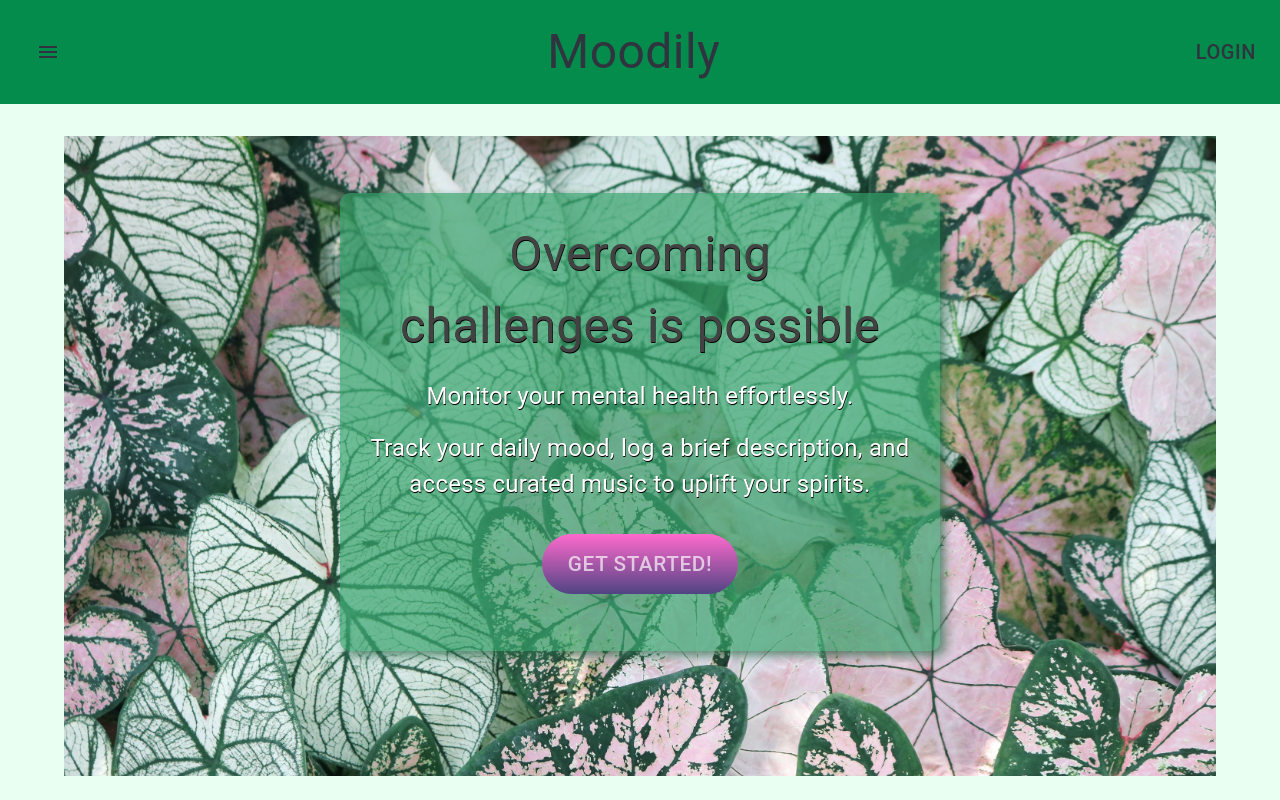
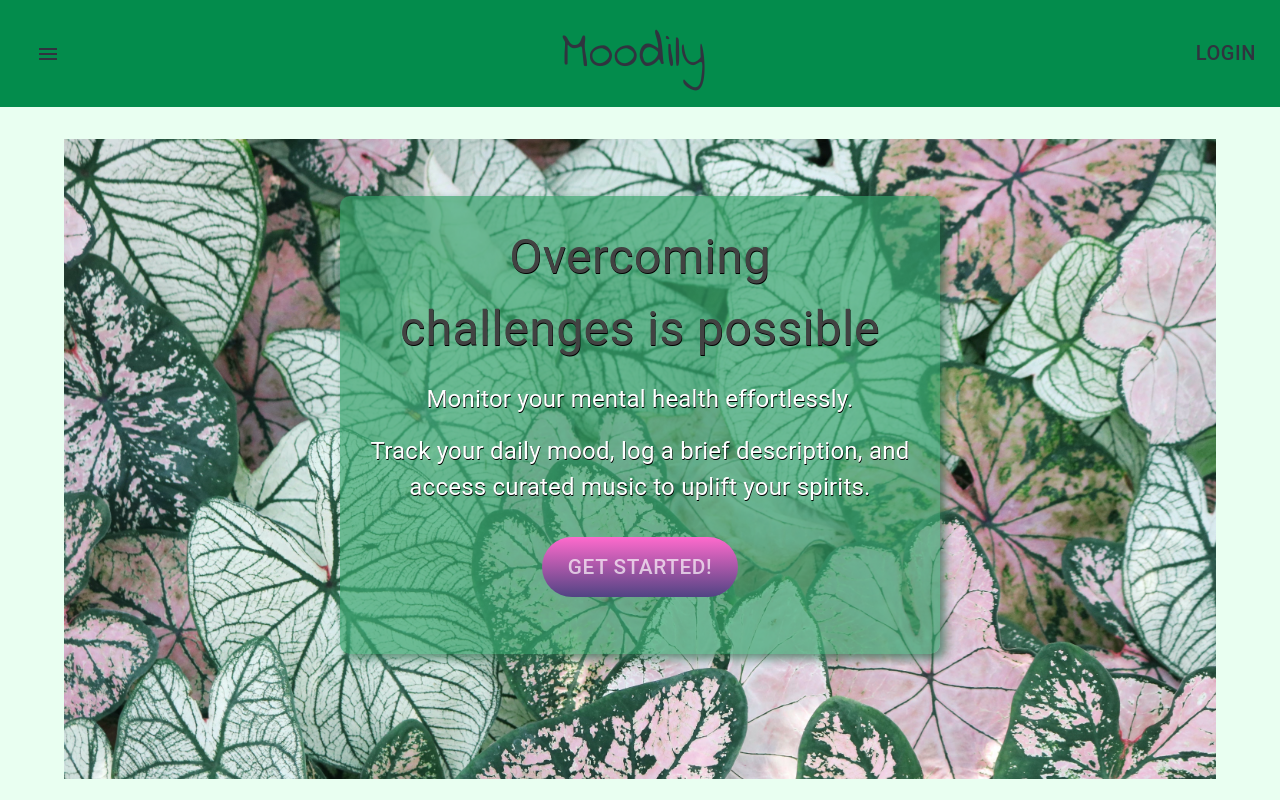
Before and after one commit to csakafeda/Moodily, a React (Vite) app in the folder frontend/: page / in a window 1280 px wide. Shown: the top 800 px of the page. Built offline with nearby package versions, Linux system fonts and the light colour scheme; a web font is replaced by a local one.

Commit message:
add navbar "logo" font

```diff
--- a/frontend/src/Components/NavBar.jsx
+++ b/frontend/src/Components/NavBar.jsx
@@ -20,7 +20,6 @@ import CalendarMonthIcon from '@mui/icons-material/CalendarMonth';
 import EmojiEventsIcon from '@mui/icons-material/EmojiEvents';
 import LibraryMusicIcon from '@mui/icons-material/LibraryMusic';
 import MenuIcon from "@mui/icons-material/Menu";
-import useMediaQuery from "@mui/material/useMediaQuery";
 
 const menuItemLoggedIn = {
     'Home': <HomeIcon/>,
@@ -47,7 +46,6 @@ export default function NavBar() {
     };
 
     const navigate = useNavigate();
-    const isMobileScreen = useMediaQuery("(max-width:600px)");
     const list = () => (
         <Box
             sx={{width: 250}}
@@ -117,7 +115,11 @@ export default function NavBar() {
                 </Fragment>
                 <Typography
                     color="primary"
-                    sx={{cursor: "pointer", alignItem: "center", fontSize: "3rem"}}
+                    sx={{
+                        cursor: "pointer",
+                        alignItem: "center",
+                        fontFamily: "Indie Flower",
+                        fontSize: "3.125rem"}}
                     onClick={() => navigate("/")}
                 >
                     Moodily
```
